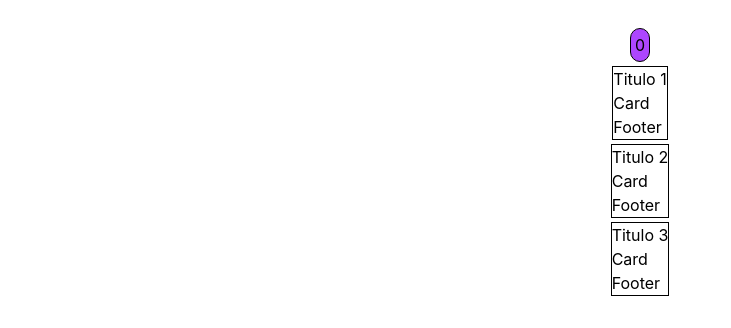
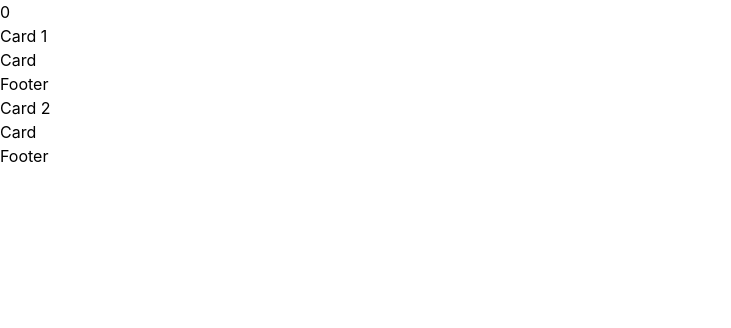
Before and after one commit to RafaelDeMello/ReactStudy, a React (Vite) app in the folder StudyReact/: page / in a window 1280 px wide. Shown: the top 328 px of the page, without its empty margins (0-731 px from the left). Built offline with nearby package versions, Linux system fonts and the light colour scheme.

Commit message:
Update App.tsx

```diff
--- a/StudyReact/src/App.tsx
+++ b/StudyReact/src/App.tsx
@@ -1,15 +1,17 @@
 // componente app com contador
 
 import { useState } from "react"
+//declarar interface props
+interface ICardProps {
+  title: string;
+}
 
-interface ICardProps {
-  title: string,
-}
+// Declarar componente car
 
 const Card = (props: ICardProps) => {
   return(
     <>
-     <div className="border mt-1">
+      <div>
         <div>{props.title}</div>
         <div>Card</div>
         <div>Footer</div>
@@ -24,15 +26,13 @@ const [count, setCount] = useState(0)
 
   return(
     <>
-     <div className="flex flex-col justify-center items-center m-7">
     <div>
-        <button className="bg-purple-500 p-1 border rounded-full" onClick={()=> {setCount(count + 1)}}>{count}</button>
+       <div>
+          <button onClick={()=>{setCount(count + 1)}}>{count}</button>
       </div>
-      <Card title="Titulo 1"/>
-      <Card title="Titulo 2"/>
-      <Card title="Titulo 3"/>
+      <Card title="Card 1"/>
+      <Card title="Card 2"/>
     </div>
-
     </>
   )
 }
```
Lines whose indentation alone changed are shown as unchanged.
